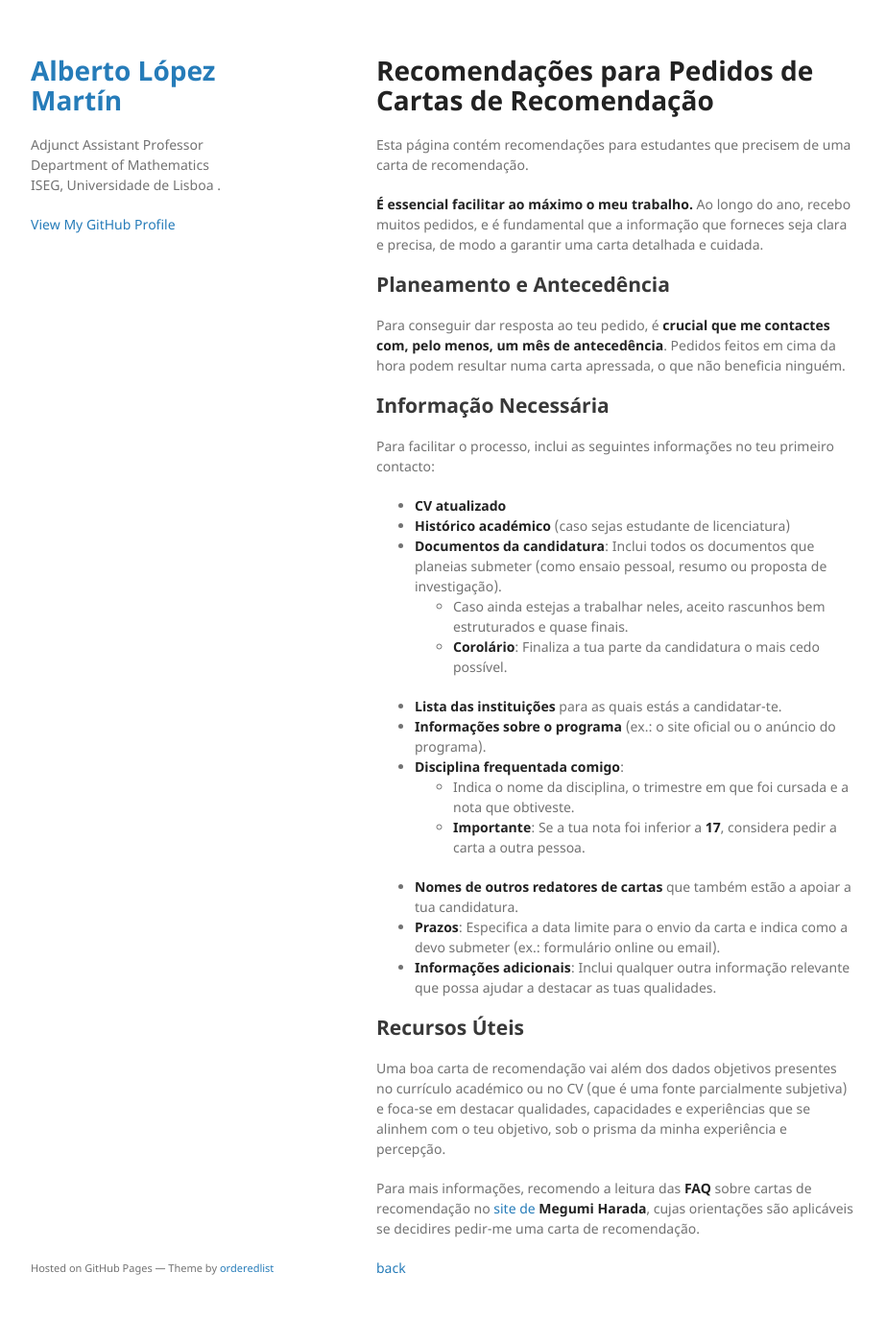
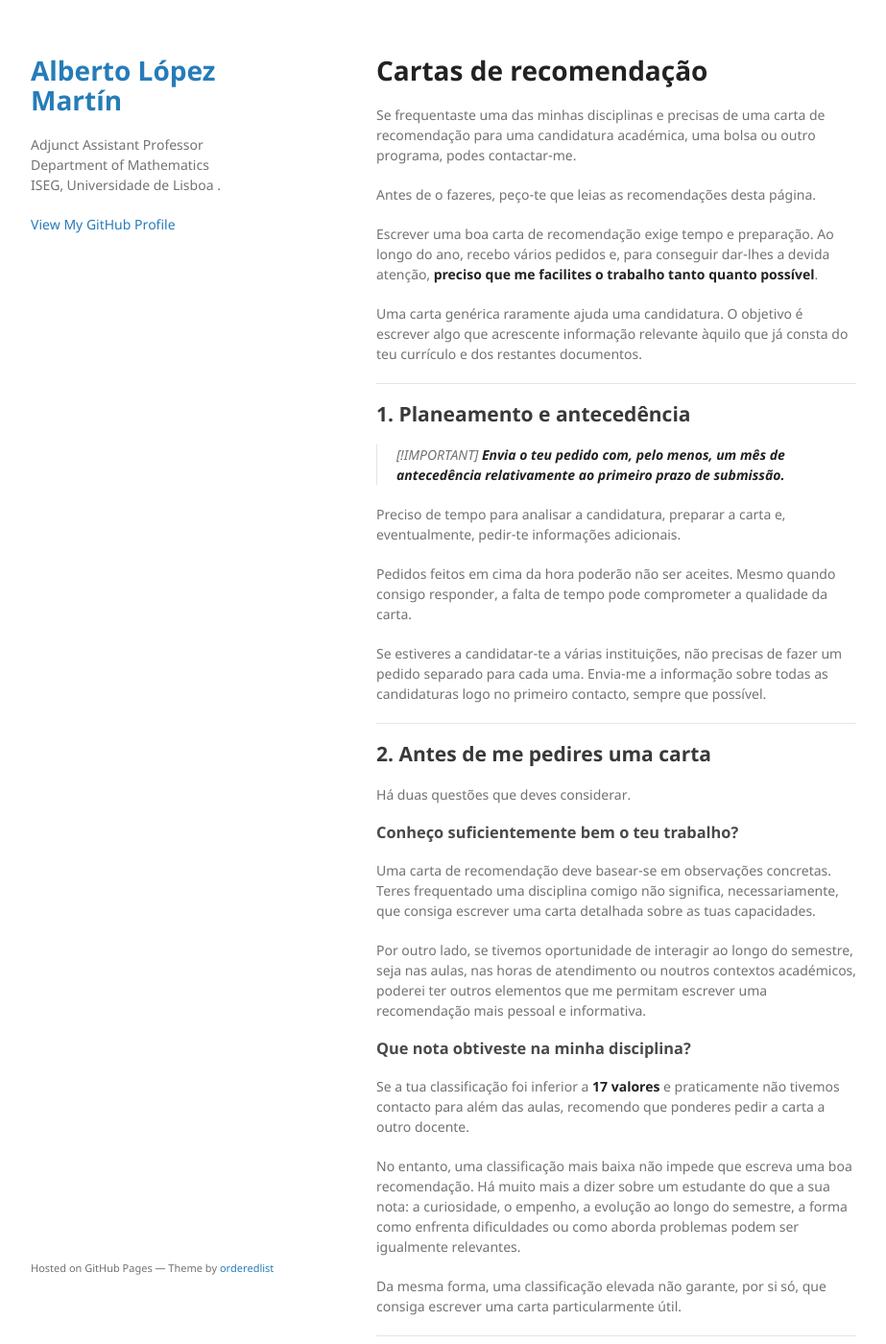
Before and after one commit to alopzmartin/alopzmartin.github.io, a Jekyll site: the page built from cartas-reco.md, in a window 1280 px wide and 1400 px high. Shown: the whole window at 96% size, without its empty margins (178-1101 px from the left). Built offline with Jekyll 4.4.1, drawn with Linux system fonts in a browser that asks for light colours; our own code applies the rules of GitHub Pages for plain Markdown files; some of the changed text lies outside the part shown.

Commit message:
Update cartas-reco.md

```diff
--- a/cartas-reco.md
+++ b/cartas-reco.md
@@ -1,35 +1,110 @@
+
+# Cartas de recomendação
+
+Se frequentaste uma das minhas disciplinas e precisas de uma carta de recomendação para uma candidatura académica, uma bolsa ou outro programa, podes contactar-me.
+
+Antes de o fazeres, peço-te que leias as recomendações desta página.
+
+Escrever uma boa carta de recomendação exige tempo e preparação. Ao longo do ano, recebo vários pedidos e, para conseguir dar-lhes a devida atenção, **preciso que me facilites o trabalho tanto quanto possível**.
+
+Uma carta genérica raramente ajuda uma candidatura. O objetivo é escrever algo que acrescente informação relevante àquilo que já consta do teu currículo e dos restantes documentos.
+
 ---
-layout: default
+
+## 1. Planeamento e antecedência
+
+> [!IMPORTANT]
+> **Envia o teu pedido com, pelo menos, um mês de antecedência relativamente ao primeiro prazo de submissão.**
+
+Preciso de tempo para analisar a candidatura, preparar a carta e, eventualmente, pedir-te informações adicionais.
+
+Pedidos feitos em cima da hora poderão não ser aceites. Mesmo quando consigo responder, a falta de tempo pode comprometer a qualidade da carta.
+
+Se estiveres a candidatar-te a várias instituições, não precisas de fazer um pedido separado para cada uma. Envia-me a informação sobre todas as candidaturas logo no primeiro contacto, sempre que possível.
+
 ---
-# Recomendações para Pedidos de Cartas de Recomendação
 
-Esta página contém recomendações para estudantes que precisem de uma carta de recomendação.
+## 2. Antes de me pedires uma carta
 
-**É essencial facilitar ao máximo o meu trabalho.** Ao longo do ano, recebo muitos pedidos, e é fundamental que a informação que forneces seja clara e precisa, de modo a garantir uma carta detalhada e cuidada.
 
-## Planeamento e Antecedência
-Para conseguir dar resposta ao teu pedido, é **crucial que me contactes com, pelo menos, um mês de antecedência**. Pedidos feitos em cima da hora podem resultar numa carta apressada, o que não beneficia ninguém.
+Há duas questões que deves considerar.
 
-## Informação Necessária
-Para facilitar o processo, inclui as seguintes informações no teu primeiro contacto:
+### Conheço suficientemente bem o teu trabalho?
 
-- **CV atualizado**
-- **Histórico académico** (caso sejas estudante de licenciatura)
-- **Documentos da candidatura**: Inclui todos os documentos que planeias submeter (como ensaio pessoal, resumo ou proposta de investigação).
-  - Caso ainda estejas a trabalhar neles, aceito rascunhos bem estruturados e quase finais.
-  - **Corolário**: Finaliza a tua parte da candidatura o mais cedo possível.
-- **Lista das instituições** para as quais estás a candidatar-te.
-- **Informações sobre o programa** (ex.: o site oficial ou o anúncio do programa).
-- **Disciplina frequentada comigo**:
-  - Indica o nome da disciplina, o trimestre em que foi cursada e a nota que obtiveste.
-  - **Importante**: Se a tua nota foi inferior a **17**, considera pedir a carta a outra pessoa.
-- **Nomes de outros redatores de cartas** que também estão a apoiar a tua candidatura.
-- **Prazos**: Especifica a data limite para o envio da carta e indica como a devo submeter (ex.: formulário online ou email).
-- **Informações adicionais**: Inclui qualquer outra informação relevante que possa ajudar a destacar as tuas qualidades.
+Uma carta de recomendação deve basear-se em observações concretas. Teres frequentado uma disciplina comigo não significa, necessariamente, que consiga escrever uma carta detalhada sobre as tuas capacidades.
 
-## Recursos Úteis
-Uma boa carta de recomendação vai além dos dados objetivos presentes no currículo académico ou no CV (que é uma fonte parcialmente subjetiva) e foca-se em destacar qualidades, capacidades e experiências que se alinhem com o teu objetivo, sob o prisma da minha experiência e percepção.
+Por outro lado, se tivemos oportunidade de interagir ao longo do semestre, seja nas aulas, nas horas de atendimento ou noutros contextos académicos, poderei ter outros elementos que me permitam escrever uma recomendação mais pessoal e informativa.
 
-Para mais informações, recomendo a leitura das **FAQ** sobre cartas de recomendação no [site de **Megumi Harada**](https://www.math.mcmaster.ca/~haradam/letters.html), cujas orientações são aplicáveis se decidires pedir-me uma carta de recomendação.
+### Que nota obtiveste na minha disciplina?
+
+Se a tua classificação foi inferior a **17 valores** e praticamente não tivemos contacto para além das aulas, recomendo que ponderes pedir a carta a outro docente.
+
+No entanto, uma classificação mais baixa não impede que escreva uma boa recomendação. Há muito mais a dizer sobre um estudante do que a sua nota: a curiosidade, o empenho, a evolução ao longo do semestre, a forma como enfrenta dificuldades ou como aborda problemas podem ser igualmente relevantes.
+
+Da mesma forma, uma classificação elevada não garante, por si só, que consiga escrever uma carta particularmente útil.
+
+---
+
+## 3. Informação necessária
+
+Para evitar várias trocas de emails, tenta reunir toda a informação relevante no primeiro contacto.
+
+### Sobre ti
+
+- [ ] **CV atualizado**, incluindo a tua formação, experiência e atividades relevantes.
+- [ ] **Histórico académico**, caso estejas a frequentar uma licenciatura.
+- [ ] **Disciplina(s) que frequentaste comigo**, indicando:
+  - Nome da disciplina;
+  - Ano letivo e semestre;
+  - Classificação obtida.
+- [ ] **Outras informações relevantes** que me possam ajudar a recordar o teu percurso e o trabalho que desenvolveste.
+
+### Sobre a candidatura
+
+- [ ] **Instituições e programas** a que te estás a candidatar, preferencialmente com ligações para as respetivas páginas oficiais.
+- [ ] **Documentos da candidatura**, incluindo carta de motivação, *personal statement*, proposta de investigação ou outros documentos que pretendas submeter.
+  - Se ainda não estiverem concluídos, podes enviar versões preliminares, desde que estejam suficientemente desenvolvidas para me permitir perceber o conteúdo e os objetivos da candidatura.
+- [ ] **Nomes dos restantes docentes ou investigadores** a quem pediste cartas de recomendação, caso existam.
+
+> [!TIP]
+> **Corolário:** termina a tua parte da candidatura o mais cedo possível. Não deixes os documentos de que preciso para preparar a carta para a última semana.
+
+### Sobre os prazos e a submissão
+
+- [ ] **Data-limite de cada candidatura**, identificando claramente o primeiro prazo.
+- [ ] **Procedimento de submissão da carta**: plataforma online, formulário enviado diretamente para o meu email ou outro mecanismo.
+- [ ] **Eventuais requisitos específicos** para a carta, incluindo formato, questões a responder ou critérios de avaliação.
+
+Se houver várias candidaturas, agradeço que organizes esta informação numa pequena tabela:
+
+| Instituição | Programa | Prazo | Submissão da carta |
+|---|---|---|---|
+| Universidade A | Mestrado em ... | DD/MM/AAAA | Plataforma online |
+| Universidade B | Doutoramento em ... | DD/MM/AAAA | Email |
+| Universidade C | Bolsa de investigação | DD/MM/AAAA | Formulário online |
+
+---
+
+## 4. O que podes esperar da minha carta
+
+Uma boa carta de recomendação não deve limitar-se a reproduzir as classificações, o histórico académico ou o CV.
+
+O seu valor está naquilo que o recomendante pode dizer, com conhecimento direto, sobre o estudante: a qualidade do seu trabalho, a forma como aborda problemas, a sua autonomia, curiosidade intelectual ou capacidade de raciocínio, entre outros aspetos relevantes para a candidatura.
+
+Por isso, **não me comprometo antecipadamente a escrever uma carta favorável ou entusiástica**.
+
+Se considerar que não disponho de informação suficiente para escrever uma recomendação que te seja útil, prefiro dizer-to antes de aceitares contar com a minha carta.
+
+Também não te pedirei que escrevas uma carta para eu simplesmente assinar. A avaliação e a redação da recomendação são da minha responsabilidade.
+
+---
+
+## 5. Recursos úteis
+
+Recomendo a leitura das **[FAQ sobre cartas de recomendação de Megumi Harada](https://www.math.mcmaster.ca/~haradam/letters.html)**.
+
+Embora tenham sido escritas noutro contexto académico, muitas das orientações são igualmente aplicáveis aos pedidos que me diriges.
+
+**Lê-as antes de me contactares.** Várias das questões que habitualmente surgem neste processo já estão aí respondidas.
 
 [back](./)
```
